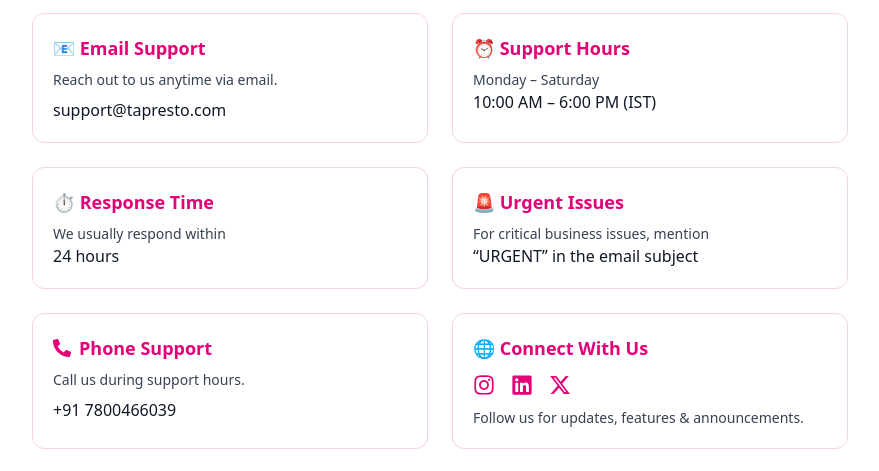
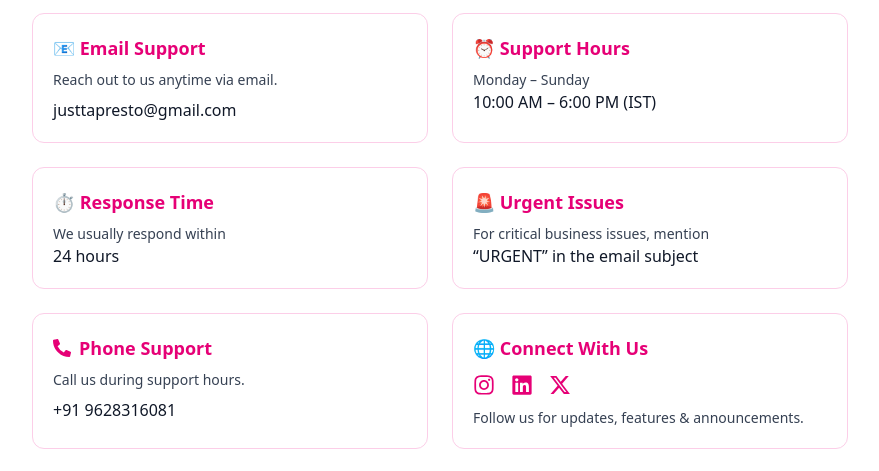
Before and after one commit to ujjawal103/Frontend, a React (Vite) app: page /support in a window 1280 px wide. Shown: the part 155-626 px from the top of the page, without its empty margins (200-1079 px from the left). Built offline with nearby package versions, Linux system fonts and the light colour scheme; no server answers.

Commit message:
updated email in support page

```diff
--- a/src/pages/Support.jsx
+++ b/src/pages/Support.jsx
@@ -40,7 +40,7 @@ const Support = () => {
               Reach out to us anytime via email.
             </p>
             <p className="font-medium text-gray-900">
-              support@tapresto.com
+              justtapresto@gmail.com
             </p>
           </div>
 
@@ -50,7 +50,7 @@ const Support = () => {
               ⏰ Support Hours
             </h3>
             <p className="text-gray-700 text-sm">
-              Monday – Saturday
+              Monday – Sunday
             </p>
             <p className="font-medium text-gray-900">
               10:00 AM – 6:00 PM (IST)
@@ -92,7 +92,7 @@ const Support = () => {
                 Call us during support hours.
             </p>
             <p className="font-medium text-gray-900">
-               <a href="tel:+917800466039">+91 7800466039</a>
+               <a href="tel:+919628316081">+91 9628316081</a>
             </p>
             </div>
 
@@ -104,7 +104,7 @@ const Support = () => {
 
             <div className="flex items-center gap-4">
                 <a
-                href="https://instagram.com/tapresto"
+                href="https://instagram.com/#"
                 target="_blank"
                 rel="noopener noreferrer"
                 className="text-pink-600 hover:scale-110 transition"
@@ -113,7 +113,7 @@ const Support = () => {
                 </a>
 
                 <a
-                href="https://linkedin.com/company/tapresto"
+                href="https://linkedin.com/company/#"
                 target="_blank"
                 rel="noopener noreferrer"
                 className="text-pink-600 hover:scale-110 transition"
@@ -122,7 +122,7 @@ const Support = () => {
                 </a>
 
                 <a
-                href="https://twitter.com/tapresto"
+                href="https://twitter.com/#"
                 target="_blank"
                 rel="noopener noreferrer"
                 className="text-pink-600 hover:scale-110 transition"
```
